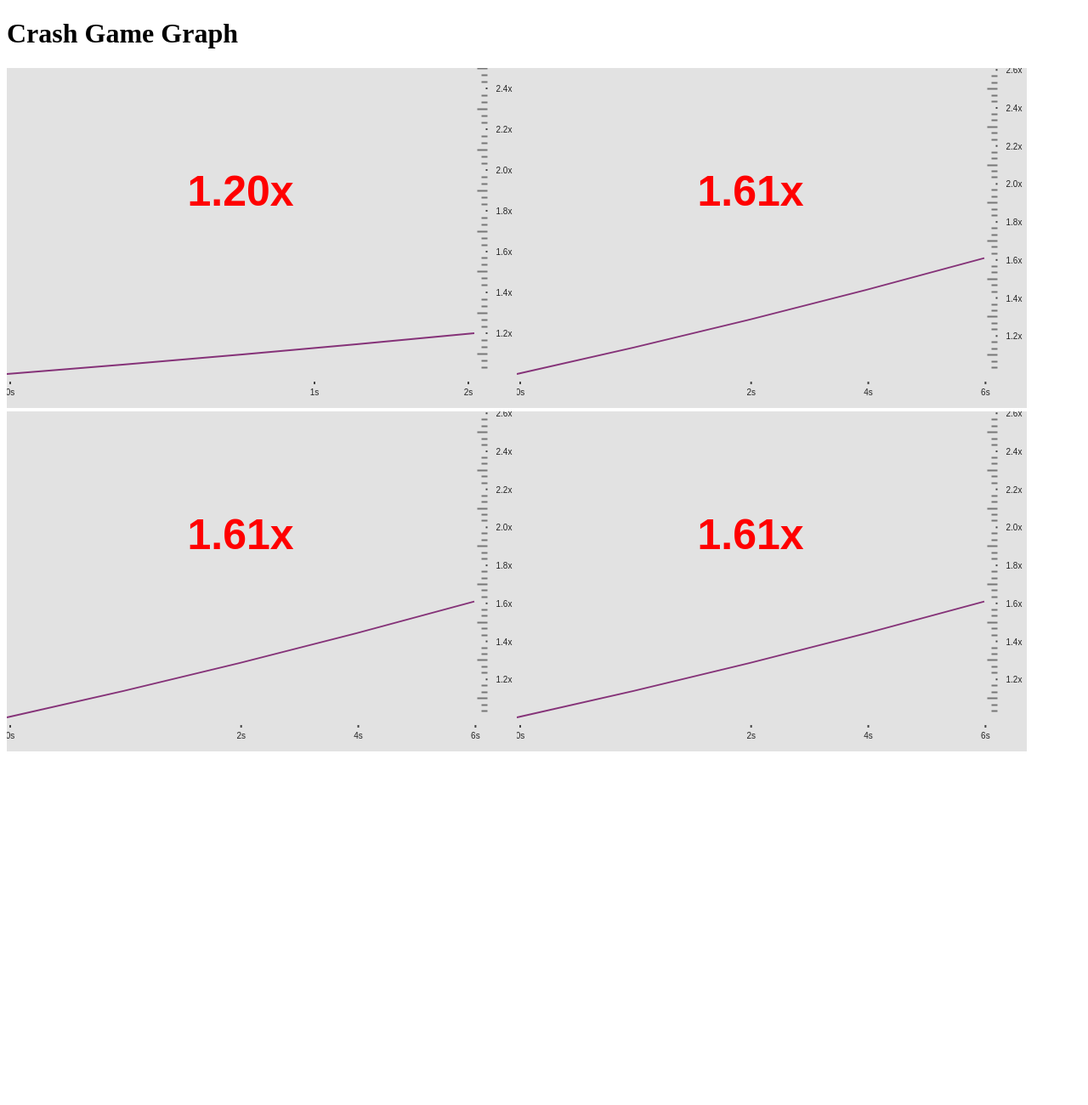
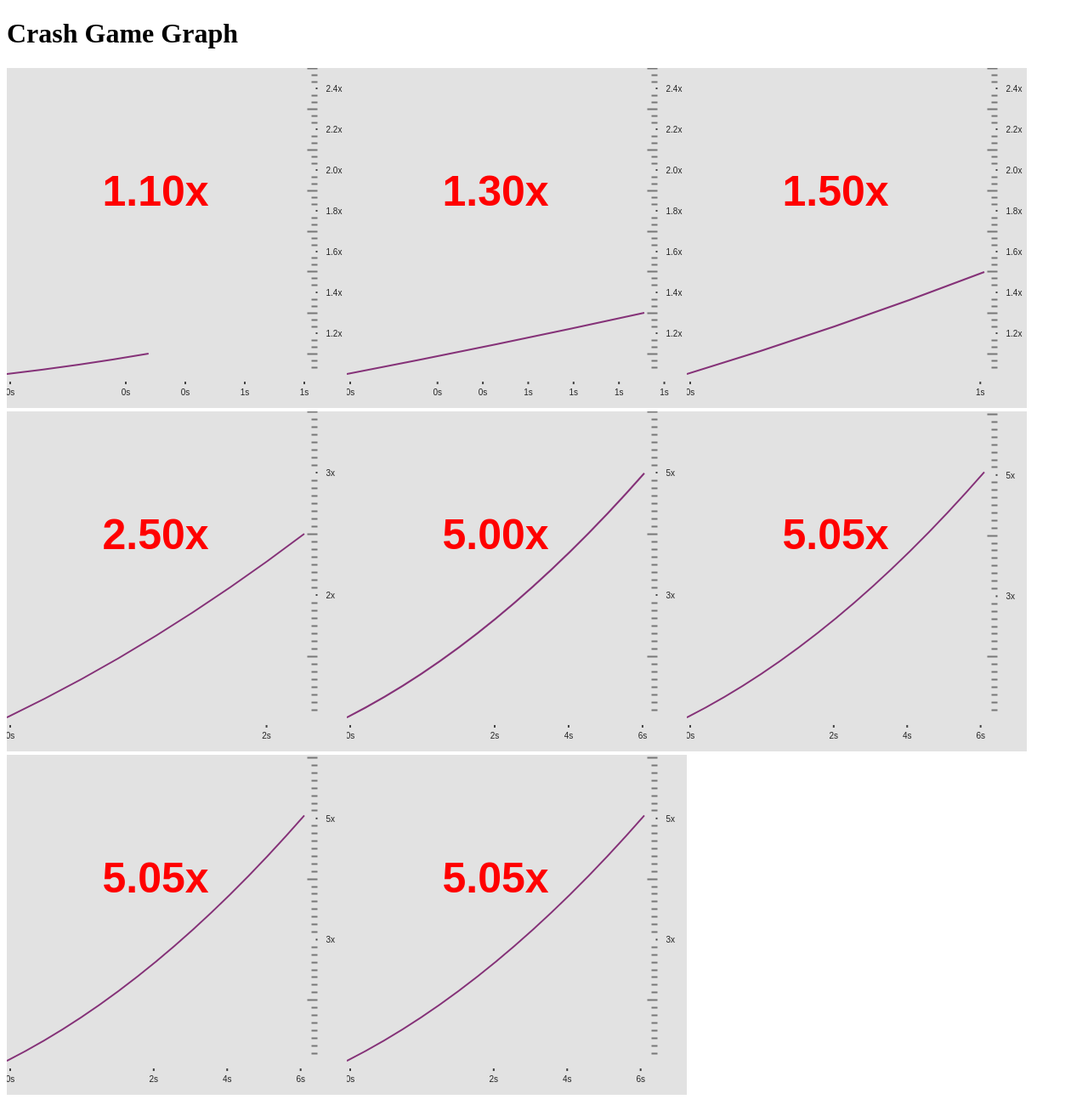
Before and after one commit to smoo7h/crash-game-graph, a React (Create React App) app: page / in a window 1280 px wide. Shown: the whole page at 85% size. Before the commit the page ends 896 px from the top, so only its background shows below. Built offline with nearby package versions, Linux system fonts and the light colour scheme.

Commit message:
Increase CrashSpeed multiplier and update CrashGraph points for improved gameplay dynamics

```diff
--- a/src/CrashEngine.ts
+++ b/src/CrashEngine.ts
@@ -5,7 +5,7 @@ export enum CrashEngineState {
   }
 
   export class CrashEngine {
-    public static CrashSpeed = 0.00006; // Multiplier growth rate per millisecond
+    public static CrashSpeed = 0.00020; // Multiplier growth rate per millisecond
     public static PredictingLapse = 300;
 
     public startTime = 0;
--- a/src/index.tsx
+++ b/src/index.tsx
@@ -5,10 +5,15 @@ import { CrashGraph } from "./CrashGraph";
 const App = () => (
   <div>
     <h1>Crash Game Graph</h1>
-    <CrashGraph crashPoint={1.2} width={600} height={400} />
-    <CrashGraph crashPoint={2.5} width={600} height={400} />
-    <CrashGraph crashPoint={5.0} width={600} height={400} />
-    <CrashGraph crashPoint={10.0} width={600} height={400} />
+    <CrashGraph crashPoint={1.1} width={400} height={400} />
+    <CrashGraph crashPoint={1.3} width={400} height={400} />
+    <CrashGraph crashPoint={1.5} width={400} height={400} />
+    <CrashGraph crashPoint={2.5} width={400} height={400} />
+    <CrashGraph crashPoint={5.0} width={400} height={400} />
+    <CrashGraph crashPoint={10.0} width={400} height={400} />
+    <CrashGraph crashPoint={25.0} width={400} height={400} />
+    <CrashGraph crashPoint={100.0} width={400} height={400} />
+
   </div>
 );
 
```
